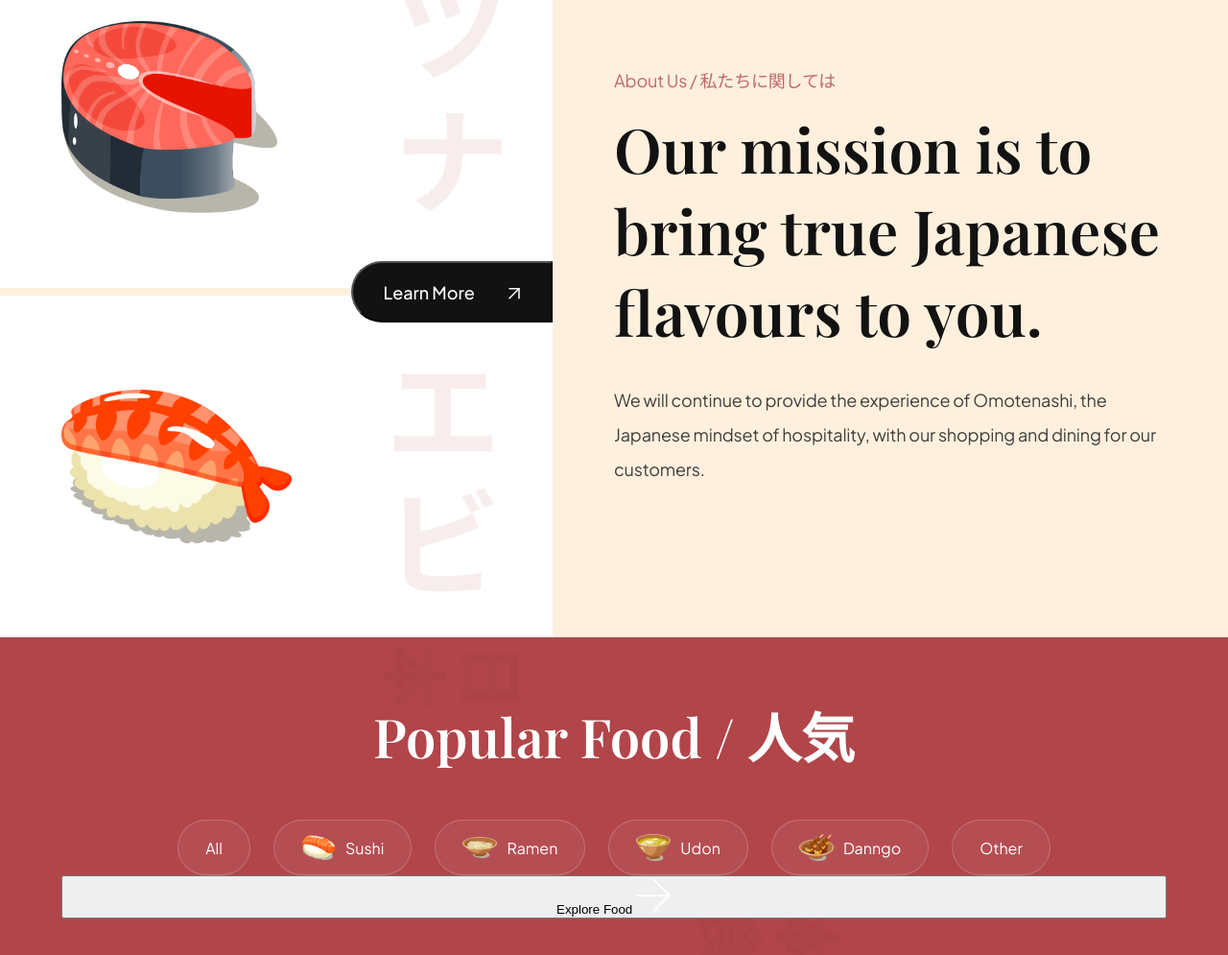
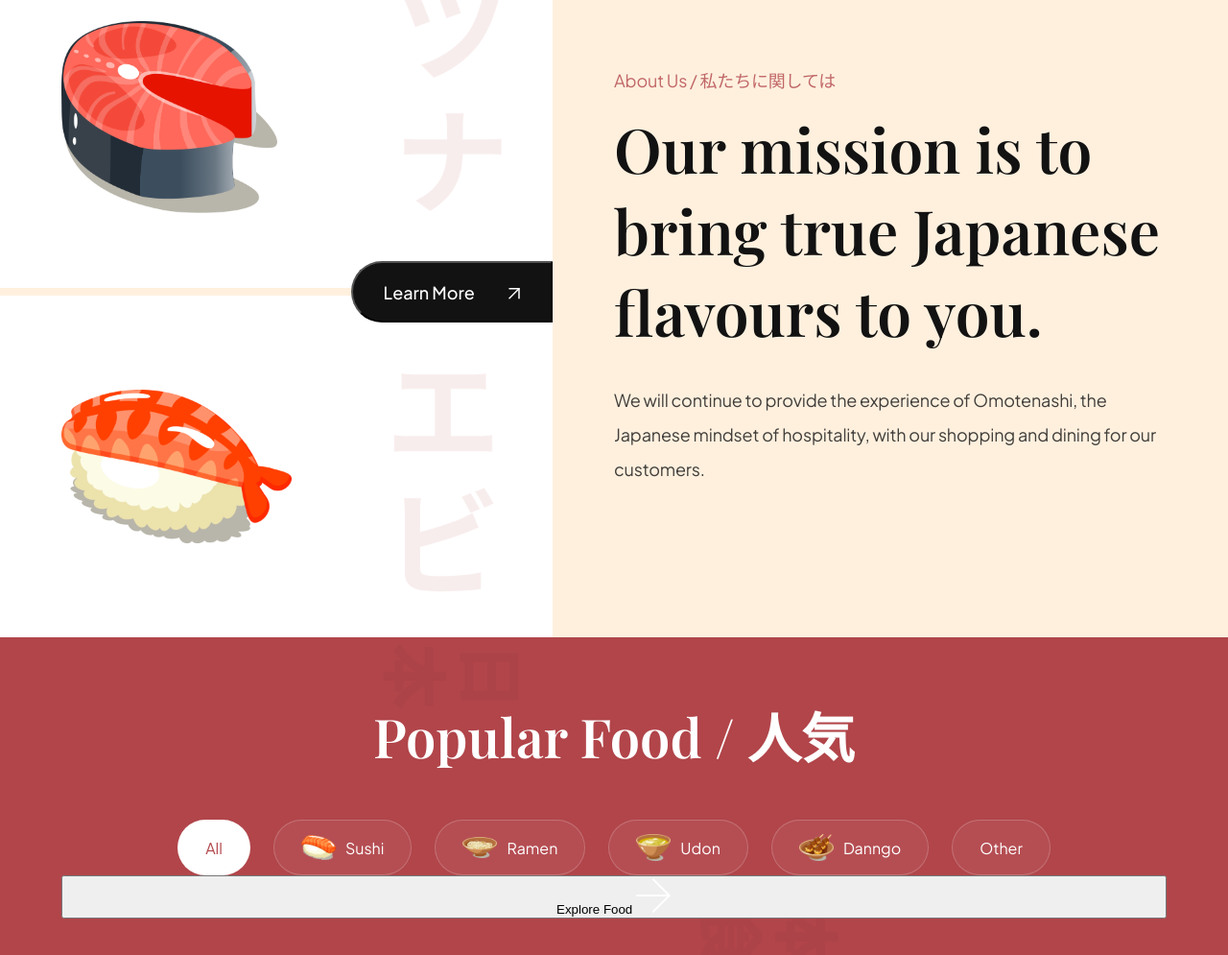
Before and after one commit to nainoaktv/bamboozled, a website built with Vite: page index.html in a window 1280 px wide. Shown: the part 850-1845 px from the top of the page at 96% size. Built offline with nearby package versions, Linux system fonts and the light colour scheme.

Commit message:
add active and hover properties to buttons

```diff
--- a/css/sections/popular.css
+++ b/css/sections/popular.css
@@ -57,3 +57,13 @@
   height: 36px;
   object-fit: contain;
 }
+
+.popular-foods__filter-btn.active {
+  background: #fff;
+  color: var(--primary-color);
+}
+
+.popular-foods__filter-btn:hover {
+  background: #fff;
+  color: var(--primary-color);
+}
```
